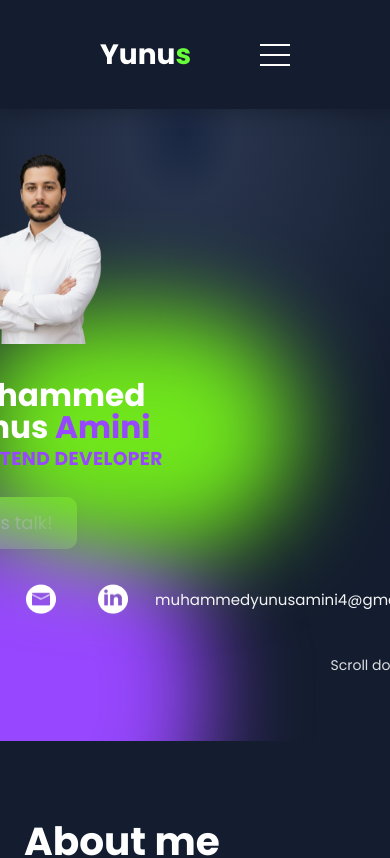
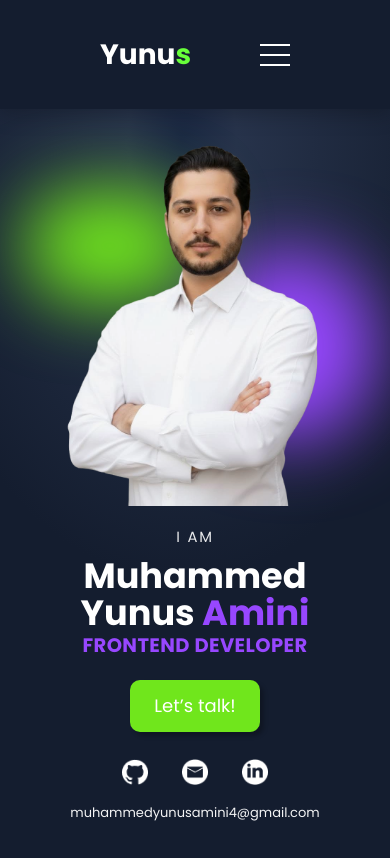
Before and after one commit to mya63/portfolio-2.0, an Angular app: page / in a window 390 px wide. Shown: the top 858 px of the page. Built offline with nearby package versions, Linux system fonts and the light colour scheme.

Commit message:
fix mobile horizontal overflow in global styles

```diff
--- a/src/app/pages/home/hero/hero.scss
+++ b/src/app/pages/home/hero/hero.scss
@@ -1,77 +1,125 @@
-:root{
-  --hero-overlay-rgb: 20,29,47;
-  --hero-overlay-base: .55;
+:root {
+  --hero-overlay-rgb: 20, 29, 47;
+  --hero-overlay-base: 0.55;
   --header-height: 96px;
-  --purple:#8B4DFF;
-  --green:#70E61C;
+  --purple: #8b4dff;
+  --green: #70e61c;
 }
 
-.hero{
+.hero {
   position: relative;
   padding: 32px 0 64px;
   min-height: calc(100vh - var(--header-height));
   overflow: hidden;
 }
-.hero-bg{ position:absolute; inset:0;
-  background:radial-gradient(102.53% 81.55% at 46.74% 3.94%, #1A2743 0.37%, #27334B 13.54%, #141D2F 71.91%);
-  z-index:0;
-}
-.hero::before{ content:""; position:absolute; left:0; right:0; top:0; height:var(--header-height);
-  background:rgba(var(--hero-overlay-rgb),1); z-index:1; pointer-events:none;
-}
-.hero::after{
-  content:"";
-  position:absolute;
-  inset:0;
-  z-index: 1;
-  pointer-events:none;
-  background:
-    radial-gradient(120% 120% at 85% 35%,
-      rgba(var(--hero-overlay-rgb), calc(var(--hero-overlay-base) + .12)) 0%,
-      rgba(var(--hero-overlay-rgb), var(--hero-overlay-base))               35%,
-      rgba(var(--hero-overlay-rgb), calc(var(--hero-overlay-base) - .17))   55%,
-      rgba(var(--hero-overlay-rgb), 0)                                      72%);
+
+.hero-bg {
+  position: absolute;
+  inset: 0;
+  background: radial-gradient(
+    102.53% 81.55% at 46.74% 3.94%,
+    #1a2743 0.37%,
+    #27334b 13.54%,
+    #141d2f 71.91%
+  );
+  z-index: 0;
 }
 
-.hero .container.hero-grid{
+.hero::before {
+  content: '';
+  position: absolute;
+  left: 0;
+  right: 0;
+  top: 0;
+  height: var(--header-height);
+  background: rgba(var(--hero-overlay-rgb), 1);
+  z-index: 1;
+  pointer-events: none;
+}
+
+.hero::after {
+  content: '';
+  position: absolute;
+  inset: 0;
+  z-index: 1;
+  pointer-events: none;
+  background: radial-gradient(
+    120% 120% at 85% 35%,
+    rgba(var(--hero-overlay-rgb), calc(var(--hero-overlay-base) + 0.12)) 0%,
+    rgba(var(--hero-overlay-rgb), var(--hero-overlay-base)) 35%,
+    rgba(var(--hero-overlay-rgb), calc(var(--hero-overlay-base) - 0.17)) 55%,
+    rgba(var(--hero-overlay-rgb), 0) 72%
+  );
+}
+
+.hero .container.hero-grid {
   position: relative;
   z-index: 2;
   display: grid;
-  grid-template-columns: 500px 520px;
+  grid-template-columns: minmax(360px, 520px) minmax(320px, 500px);
+  grid-template-areas:
+    'photo text'
+    'contact text';
   justify-content: center;
   align-items: center;
-  gap: 8px;
+  column-gap: 24px;
+  row-gap: 12px;
 }
-/* ==== Linke Spalte ==== */
-.hero-photo-wrap{
+
+/* ==== MYA: explicit grid areas ==== */
+.hero-photo-wrap {
+  grid-area: photo;
   position: relative;
-  width: min(560px, 46vw);
+  width: min(500px, 42vw);
   margin: 0;
 }
-/* Glows bleiben absolut hinter dem Bild */
-.photo-purple,.photo-green{
-  position:absolute; filter:blur(46.5px); border-radius:999px; z-index:0;
+
+.hero-text {
+  grid-area: text;
 }
-.photo-purple{
+
+.hero-contact {
+  grid-area: contact;
+}
+
+/* Glows */
+.photo-purple,
+.photo-green {
+  position: absolute;
+  filter: blur(46.5px);
+  border-radius: 999px;
+  z-index: 0;
+}
+
+.photo-purple {
   background: var(--purple);
   width: 340px;
   height: 390px;
-  right: -80px;
+  right: 0px;
   top: 360px;
-}.photo-green { background:var(--green);  width:330px; height:240px; left:20px;  top:170px; }
+}
 
-/* === HERO-FOTO – Safe-Mode (nicht absolut) === */
-.hero-photo{
+.photo-green {
+  background: var(--green);
+  width: 330px;
+  height: 240px;
+  left: 20px;
+  top: 170px;
+}
+
+/* Hero image */
+.hero-photo {
   position: relative;
   display: block;
-  width: 108%;
+  width: 100%;
   height: auto;
   max-height: calc(100vh - var(--header-height) - 24px);
   object-fit: contain;
   z-index: 3;
 }
 
-.hero-contact{
+/* ==== Contact row ==== */
+.hero-contact {
   --contact-offset: 20px;
   --contact-gap: 20px;
   position: relative;
@@ -82,107 +130,502 @@
   z-index: 2;
 }
 
-.hero-cta{
-  margin-top: 8px;
+.hero-socials {
+  display: flex;
+  align-items: center;
+  gap: 28px;
 }
 
-.hero-socials{ display:flex; align-items:center; gap:28px; }
-.hero-socials .ico{ display:grid; place-items:center; width:44px; height:44px; border-radius:999px; text-decoration:none; outline:none; }
-.hero-socials .ico img{ width:30px; height:30px; transition:transform .15s ease; }
-.hero-socials .ico:hover img, .hero-socials .ico:focus-visible img{ transform:scale(1.33); }
-.hero-socials .ico:focus-visible{ box-shadow:0 0 0 2px #9747FF; border-radius:999px; }
+.hero-socials .ico {
+  display: grid;
+  place-items: center;
+  width: 44px;
+  height: 44px;
+  border-radius: 999px;
+  text-decoration: none;
+  outline: none;
+}
 
-.hero-mail{
+.hero-socials .ico img {
+  width: 30px;
+  height: 30px;
+  transition: transform 0.15s ease;
+}
+
+.hero-socials .ico:hover img,
+.hero-socials .ico:focus-visible img {
+  transform: scale(1.33);
+}
+
+.hero-socials .ico:focus-visible {
+  box-shadow: 0 0 0 2px #9747ff;
+  border-radius: 999px;
+}
+
+.hero-mail {
   color: #fff;
   text-decoration: none;
-  font: 500 15px/1.3 'Poppins', sans-serif;
-  opacity: .95;
+  font:
+    500 15px/1.3 'Poppins',
+    sans-serif;
+  opacity: 0.95;
 }
 
-/* ==== Rechte Spalte ==== */
-.hero-text{
+/* ==== Right column ==== */
+.hero-text {
   display: grid;
   grid-template-columns: auto 1fr;
   align-items: center;
   column-gap: 12px;
   row-gap: 6px;
-  max-width: 500px;
+  max-width: 460px;
+  width: 100%;
 }
-.hero-text .title{
+
+.hero-text .title {
   display: flex;
   flex-direction: column;
   align-items: flex-start;
 }
-.hero-text .iam{
+
+.hero-text .iam {
   grid-column: 1;
   grid-row: 1 / span 3;
   writing-mode: vertical-rl;
   transform: rotate(180deg);
   font-weight: 500;
   font-size: clamp(18px, 2vw, 28px);
-  letter-spacing: .08em;
-  opacity: .9;
+  letter-spacing: 0.08em;
+  opacity: 0.9;
   align-self: center;
 }
 
-.name{
+.name {
   grid-column: 2;
   grid-row: 1;
   margin: 0;
-  line-height: .96;
-  font-family: 'Poppins', system-ui, -apple-system, Segoe UI, Roboto, Arial, sans-serif;
+  line-height: 0.96;
+  font-family:
+    'Poppins',
+    system-ui,
+    -apple-system,
+    Segoe UI,
+    Roboto,
+    Arial,
+    sans-serif;
   font-weight: 700;
   color: #fff;
   display: grid;
   gap: 2px;
-  font-size: clamp(44px, 4.8vw, 78px);
+  font-size: clamp(42px, 4.2vw, 72px);
   z-index: 2;
   text-align: left;
 }
-.name .name-row{ display:block; } .name .accent{ color:var(--purple); }
 
-.role{
-  grid-column:2; grid-row:2; color:var(--purple); margin:6px 0 14px; font-weight:700;
-  font-size:clamp(18px,2.4vw,34px); letter-spacing:.02em; line-height:1.08; z-index:1; text-align: left;
+.name .name-row {
+  display: block;
 }
 
-.hero-text .btn{
-  grid-column:2; grid-row:3; height:58px; padding:15px 30px; font-size:23px;
-  margin-top:clamp(6px,.8vw,10px); border-radius:10px;
-  transition:transform .18s ease, box-shadow .18s ease, background-color .18s ease, color .18s ease;
+.name .accent {
+  color: var(--purple);
 }
-.btn.btn--primary{ background:var(--green); color:#fff; }
-.btn.btn--primary:hover{ background:var(--purple); transform:translateY(-2px) scale(1.06); box-shadow:0 10px 24px rgba(151,71,255,.28); }
-.btn.btn--primary:active{ transform:scale(.98); background:#fff; color:#000; }
+
+.role {
+  grid-column: 2;
+  grid-row: 2;
+  color: var(--purple);
+  margin: 6px 0 14px;
+  font-weight: 700;
+  font-size: clamp(18px, 2vw, 28px);
+  letter-spacing: 0.02em;
+  line-height: 1.08;
+  z-index: 1;
+  text-align: left;
+}
+
+.hero-cta {
+  margin-top: 8px;
+}
+
+.hero-text .btn {
+  grid-column: 2;
+  grid-row: 3;
+  height: 58px;
+  padding: 15px 30px;
+  font-size: 23px;
+  margin-top: clamp(6px, 0.8vw, 10px);
+  border-radius: 10px;
+  transition:
+    transform 0.18s ease,
+    box-shadow 0.18s ease,
+    background-color 0.18s ease,
+    color 0.18s ease;
+}
+
+.btn.btn--primary {
+  background: var(--green);
+  color: #fff;
+}
+
+.btn.btn--primary:hover {
+  background: var(--purple);
+  transform: translateY(-2px) scale(1.06);
+  box-shadow: 0 10px 24px rgba(151, 71, 255, 0.28);
+}
+
+.btn.btn--primary:active {
+  transform: scale(0.98);
+  background: #fff;
+  color: #000;
+}
 
 /* Scroll down */
-.scrolldown{
-  position:absolute; right:16px; bottom:0; display:flex; align-items:center; gap:8px;
-  transform:rotate(90deg); transform-origin:right bottom; color:#fff; font:500 14px/1 'Poppins',sans-serif; opacity:.85;
-}
-.scrolldown .arrow{ transform:rotate(-90deg); }
-
-/* Responsive */
-@media (max-width:1200px){
-  .name{ font-size:clamp(32px,5vw,64px); }
-  .role{ font-size:clamp(18px,2.6vw,30px); }
-}
-@media (max-width:900px){
-  .hero .container.hero-grid{ grid-template-columns:1fr; }
-  .hero-text{ grid-template-columns:1fr; row-gap:8px; }
-  .hero-text .iam{ writing-mode:horizontal-tb; transform:none; font-size:clamp(13px,3.6vw,18px); letter-spacing:.1em; align-self:start; }
-  .name{ font-size:clamp(28px,8vw,44px); }
-  .role{ font-size:clamp(16px,4.8vw,24px); }
-  .hero-text .btn{ height:52px; padding:12px 24px; font-size:18px; }
-  .hero{ min-height:auto; }
-  .scrolldown{ position:static; transform:none; margin-top:24px; justify-content:flex-end; }
-.hero-contact{
-  --contact-offset: 20px;
-  --contact-gap: 20px;
-  position: relative;
-  margin-top: var(--contact-offset);
+.scrolldown {
+  position: absolute;
+  right: 16px;
+  bottom: 0;
   display: flex;
   align-items: center;
-  gap: var(--contact-gap);
-  z-index: 2;
-}}
+  gap: 8px;
+  transform: rotate(90deg);
+  transform-origin: right bottom;
+  color: #fff;
+  font:
+    500 14px/1 'Poppins',
+    sans-serif;
+  opacity: 0.85;
+}
+
+.scrolldown .arrow {
+  transform: rotate(-90deg);
+}
+
+/* ===== Responsive ===== */
+@media (max-width: 1200px) {
+  .name {
+    font-size: clamp(32px, 5vw, 64px);
+  }
+
+  .role {
+    font-size: clamp(18px, 2.6vw, 30px);
+  }
+
+  .hero-photo-wrap {
+    width: min(460px, 44vw);
+  }
+}
+
+/* ==== MYA: tablet breakpoint ==== */
+@media (max-width: 900px) {
+  .hero {
+    min-height: auto;
+    padding: 20px 0 48px;
+  }
+
+  .hero .container.hero-grid {
+    grid-template-columns: 1fr;
+    grid-template-areas:
+      'photo'
+      'text'
+      'contact';
+    row-gap: 20px;
+    justify-items: center;
+  }
+
+  .hero-photo-wrap {
+    width: min(420px, 88vw);
+    display: flex;
+    justify-content: center;
+  }
+
+  .hero-photo {
+    width: 100%;
+    max-height: none;
+  }
+
+  .photo-purple {
+    width: 220px;
+    height: 240px;
+    right: -20px;
+    top: 170px;
+  }
+
+  .photo-green {
+    width: 220px;
+    height: 150px;
+    left: 10px;
+    top: 90px;
+  }
+
+  .hero-text {
+    max-width: 560px;
+    grid-template-columns: 1fr;
+    row-gap: 10px;
+    text-align: center;
+    justify-items: center;
+  }
+
+  .hero-text .iam {
+    grid-column: auto;
+    grid-row: auto;
+    writing-mode: horizontal-tb;
+    transform: none;
+    font-size: clamp(14px, 3.8vw, 18px);
+    letter-spacing: 0.12em;
+    text-transform: uppercase;
+    justify-self: center;
+  }
+
+  .hero-text .title {
+    align-items: center;
+  }
+
+  .name {
+    grid-column: auto;
+    grid-row: auto;
+    font-size: clamp(30px, 8vw, 46px);
+    text-align: center;
+    line-height: 1;
+  }
+
+  .role {
+    grid-column: auto;
+    grid-row: auto;
+    margin: 4px 0 10px;
+    font-size: clamp(17px, 4.8vw, 24px);
+    text-align: center;
+  }
+
+  .hero-text .btn {
+    grid-column: auto;
+    grid-row: auto;
+    height: 52px;
+    padding: 12px 24px;
+    font-size: 18px;
+    margin-top: 6px;
+  }
+
+  .hero-contact {
+    margin-top: 0;
+    flex-direction: column;
+    justify-content: center;
+    gap: 12px;
+    text-align: center;
+  }
+
+  .hero-socials {
+    gap: 20px;
+  }
+
+  .hero-mail {
+    font-size: 14px;
+    line-height: 1.4;
+    overflow-wrap: anywhere;
+    word-break: break-word;
+    max-width: min(92vw, 320px);
+    text-align: center;
+  }
+
+  /* ==== MYA: mobile should not show scroll hint ==== */
+  .scrolldown {
+    display: none;
+  }
+}
+
+/* ==== MYA: small mobile devices ==== */
+@media (max-width: 600px) {
+  .hero {
+    padding: 12px 0 40px;
+  }
+
+  .hero::before {
+    height: 80px;
+  }
+
+  .hero-photo-wrap {
+    width: min(340px, 90vw);
+  }
+
+  .photo-purple {
+    width: 170px;
+    height: 190px;
+    right: -10px;
+    top: 130px;
+    filter: blur(36px);
+  }
+
+  .photo-green {
+    width: 170px;
+    height: 110px;
+    left: 0;
+    top: 70px;
+    filter: blur(36px);
+  }
+
+  .name {
+    font-size: clamp(28px, 9vw, 38px);
+  }
+
+  .role {
+    font-size: clamp(16px, 5vw, 20px);
+  }
+
+  .hero-text .btn {
+    width: 100%;
+    max-width: 220px;
+  }
+
+  .hero-socials .ico {
+    width: 40px;
+    height: 40px;
+  }
+
+  .hero-socials .ico img {
+    width: 26px;
+    height: 26px;
+  }
+
+  .hero-mail {
+    max-width: 280px;
+    font-size: 13px;
+  }
+}
+
+/* ==== MYA: extra small devices like Fold ==== */
+@media (max-width: 380px) {
+  .hero-photo-wrap {
+    width: 88vw;
+  }
+
+  .name {
+    font-size: 26px;
+  }
+
+  .role {
+    font-size: 15px;
+  }
+
+  .hero-mail {
+    max-width: 240px;
+    font-size: 12px;
+  }
+
+  .hero-socials {
+    gap: 16px;
+  }
+}
+
+/* ==== MYA: short mobile screens like Surface Duo ==== */
+@media (max-width: 600px) and (max-height: 760px) {
+  .hero {
+    padding: 8px 0 28px;
+  }
+
+  .hero .container.hero-grid {
+    row-gap: 14px;
+  }
+
+  .hero-photo-wrap {
+    width: min(260px, 74vw);
+  }
+
+  .photo-purple {
+    width: 130px;
+    height: 150px;
+    right: -6px;
+    top: 95px;
+    filter: blur(28px);
+  }
+
+  .photo-green {
+    width: 130px;
+    height: 90px;
+    left: 0;
+    top: 48px;
+    filter: blur(28px);
+  }
+
+  .hero-text {
+    row-gap: 6px;
+  }
+
+  .hero-text .iam {
+    font-size: 13px;
+  }
+
+  .name {
+    font-size: clamp(24px, 7vw, 34px);
+  }
+
+  .role {
+    margin: 2px 0 8px;
+    font-size: clamp(14px, 4vw, 18px);
+  }
+
+  .hero-text .btn {
+    height: 46px;
+    padding: 10px 20px;
+    font-size: 16px;
+    margin-top: 2px;
+  }
+
+  .hero-contact {
+    gap: 8px;
+  }
+
+  .hero-socials {
+    gap: 16px;
+  }
+
+  .hero-socials .ico {
+    width: 36px;
+    height: 36px;
+  }
+
+  .hero-socials .ico img {
+    width: 22px;
+    height: 22px;
+  }
+
+  .hero-mail {
+    max-width: 220px;
+    font-size: 11px;
+  }
+}
+
+
+@media (max-width: 900px) {
+  .hero {
+    width: 100%;
+    margin: 0;
+    overflow-x: clip;
+  }
+
+  .hero .container.hero-grid {
+    width: 100%;
+    max-width: 100%;
+    margin: 0 auto;
+    padding-left: 16px;
+    padding-right: 16px;
+    box-sizing: border-box;
+    justify-items: center;
+  }
+}
+
+@media (max-width: 600px) {
+  .hero .container.hero-grid {
+    padding-left: 12px;
+    padding-right: 12px;
+  }
+}
+/* ==== MYA: remove dark right band on mobile ==== */
+@media (max-width: 600px) {
+  .hero::after {
+    background: radial-gradient(
+      140% 120% at 50% 28%,
+      rgba(var(--hero-overlay-rgb), 0.28) 0%,
+      rgba(var(--hero-overlay-rgb), 0.14) 42%,
+      rgba(var(--hero-overlay-rgb), 0) 72%
+    );
+  }
+}
--- a/src/app/pages/legal-notice/legal-notice.scss
+++ b/src/app/pages/legal-notice/legal-notice.scss
@@ -84,3 +84,9 @@ app-footer {
     max-width: 640px;
   }
 }
+
+@media (max-width: 700px) {
+  .container {
+    max-width: calc(100% - 24px);
+  }
+}
--- a/src/styles.scss
+++ b/src/styles.scss
@@ -109,3 +109,15 @@ img,svg{ display:block; max-width:100%; height:auto }
 
 /* Optional: größere Variante */
 .row--lg .icon svg { width: 40px; height: 40px; }
+
+@media (max-width: 700px) {
+  .container {
+    width: 100%;
+    max-width: calc(100% - 24px);
+  }
+}
+
+html,
+body {
+  overflow-x: hidden;
+}
```
